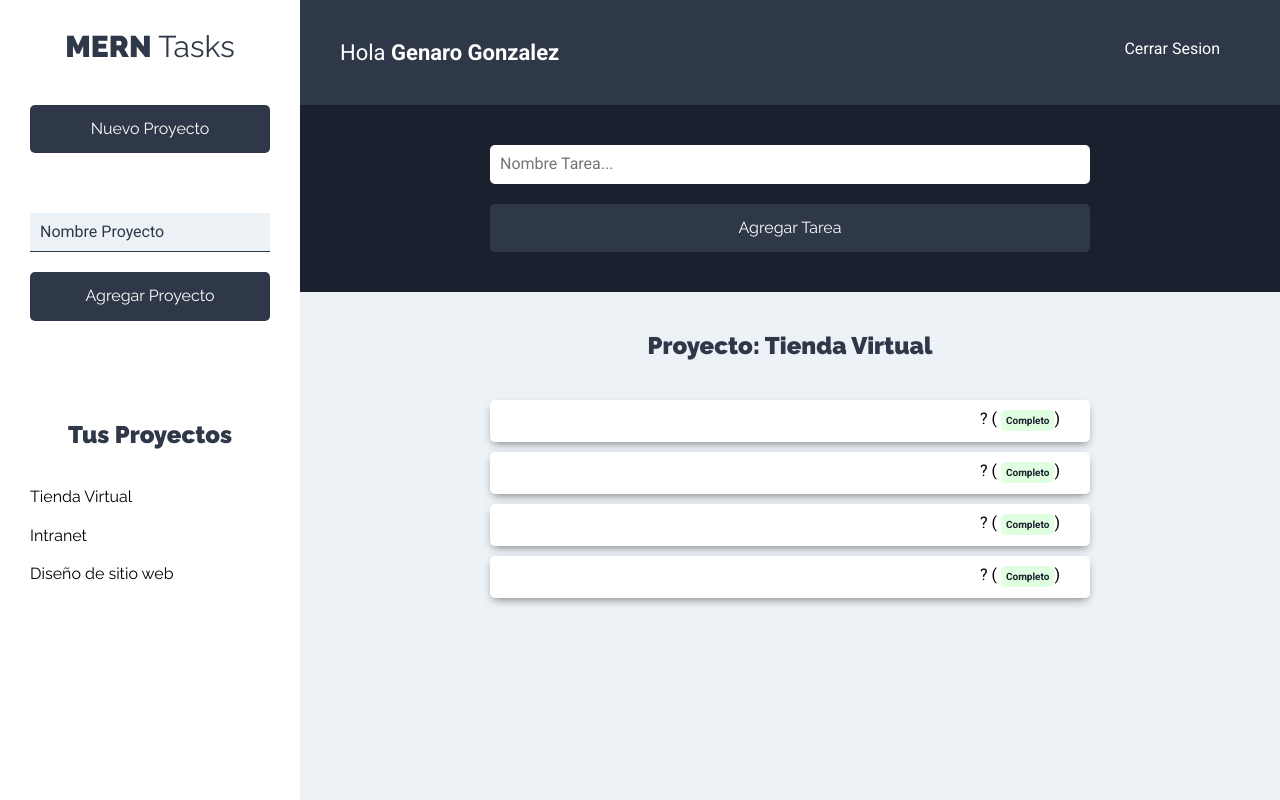
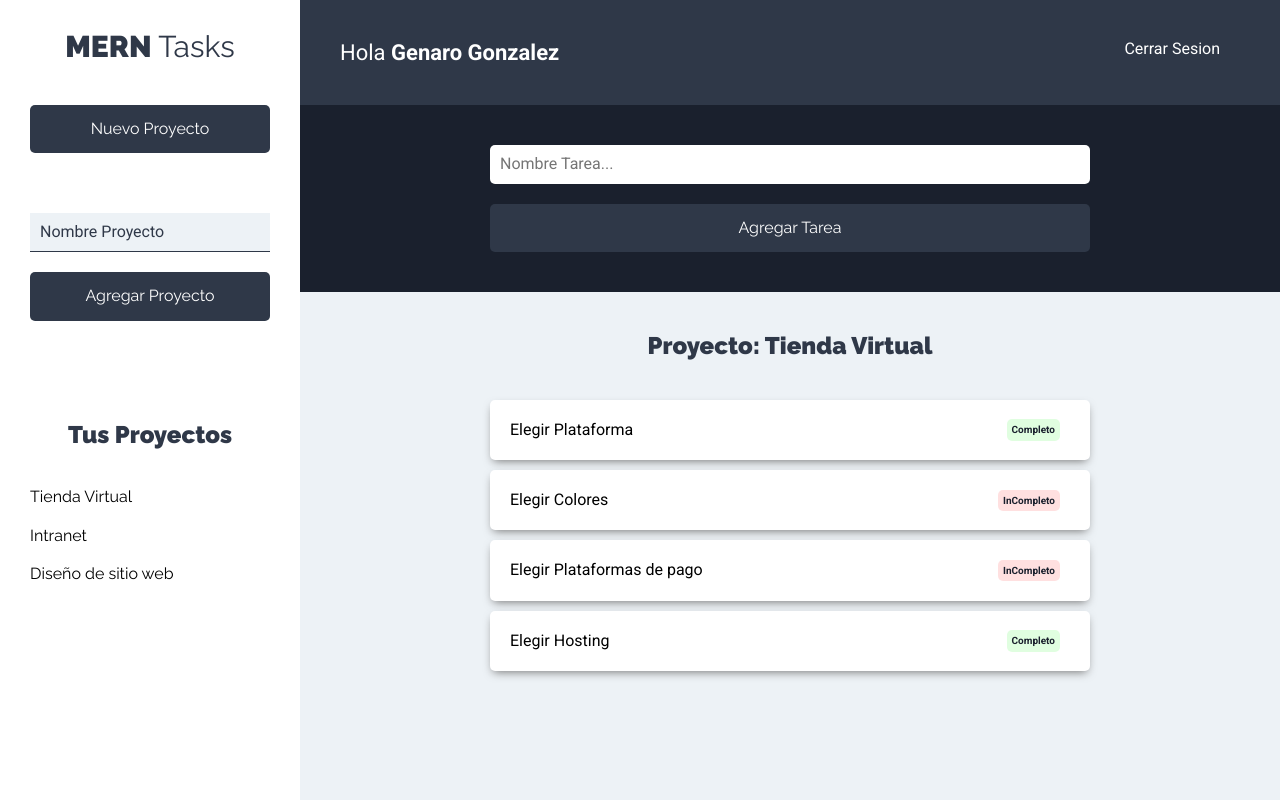
Before and after one commit to genarogg/tareas-mern-vista, a React (Create React App) app: page /proyectos in a window 1280 px wide. Built offline with nearby package versions, Linux system fonts and the light colour scheme.

Commit message:
Operador ternario para Tarea

```diff
--- a/src/components/tareas/Tarea.js
+++ b/src/components/tareas/Tarea.js
@@ -1,15 +1,20 @@
 import React from "react";
 
-const Tarea = () => {
+const Tarea = ({tarea}) => {
   return (
     <li className="tarea sombra">
-      <p>{Tarea.nombre}</p>
+      <p>{tarea.nombre}</p>
       <div className="estado">
-        {Tarea.estado} ? ({" "}
+        {tarea.estado
+        ?(
         <button type="button" className="completo">
           Completo
         </button>
-        )
+        ): (
+        <button type="button" className="incompleto">
+          InCompleto
+        </button>
+        ) }
       </div>
     </li>
   );
```
